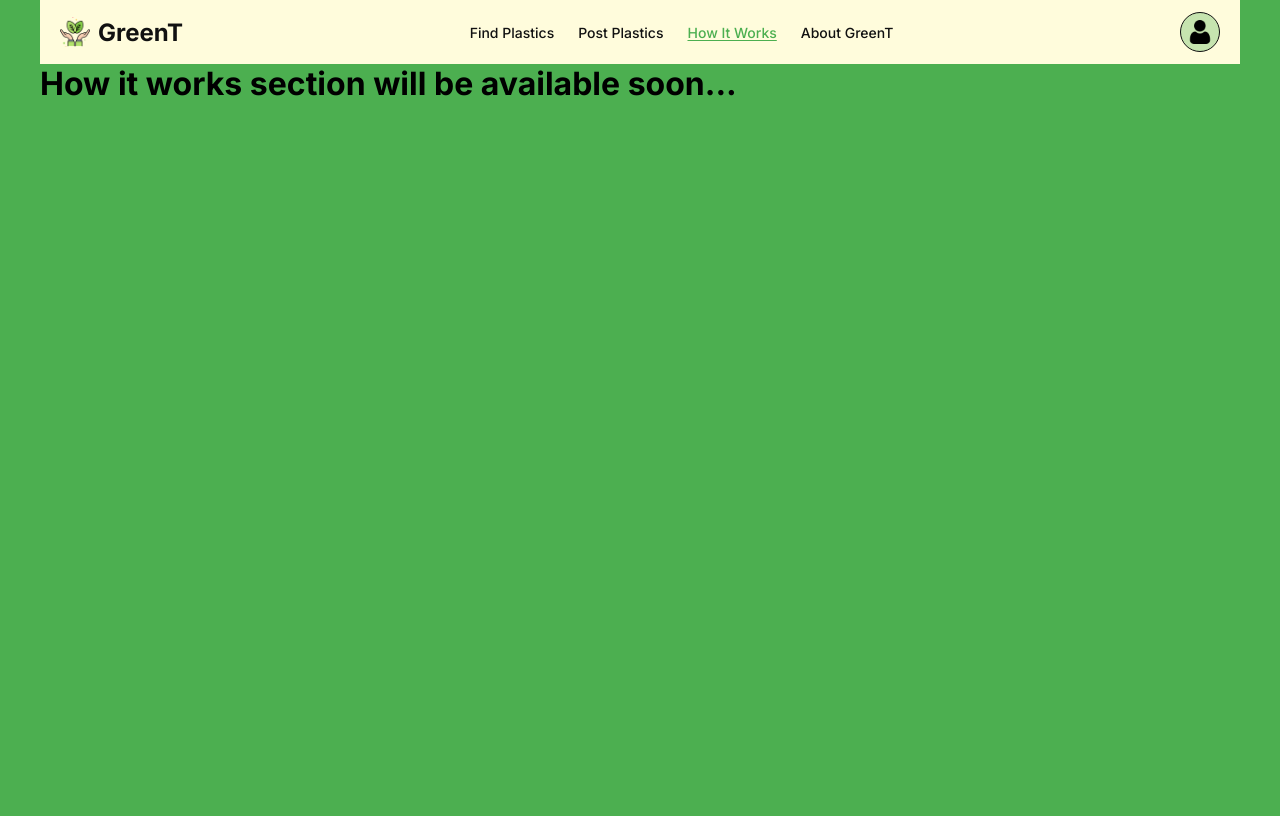
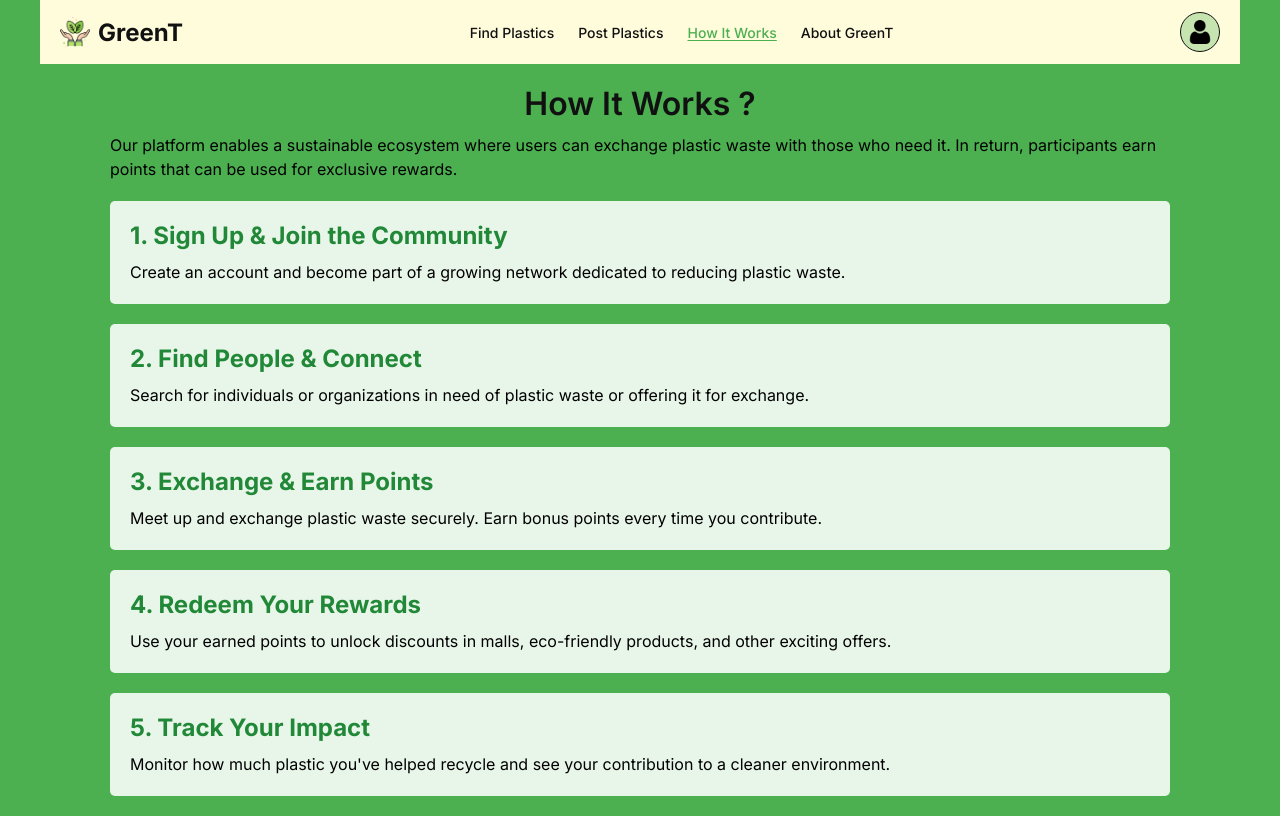
Before and after one commit to rayenrsalhi9/greenT, a React (Vite) app: page /howToUse in a window 1280 px wide. Built offline with nearby package versions, Linux system fonts and the light colour scheme.

Commit message:
added how it works section.

```diff
--- a/src/pages/HowItWorks.jsx
+++ b/src/pages/HowItWorks.jsx
@@ -1,7 +1,35 @@
-import React from 'react'
+import '../styles/HowItWorks.css'
 
 export default function HowItWorks() {
   return (
-    <h1>How it works section will be available soon...</h1>
+    <section className="how-it-works">
+        <h1>How It Works ?</h1>
+        <p>Our platform enables a sustainable ecosystem where users can exchange plastic waste with those who need it. In return, participants earn points that can be used for exclusive rewards.</p>
+
+        <div class="step">
+            <h2>1. Sign Up & Join the Community</h2>
+            <p>Create an account and become part of a growing network dedicated to reducing plastic waste.</p>
+        </div>
+
+        <div class="step">
+            <h2>2. Find People & Connect</h2>
+            <p>Search for individuals or organizations in need of plastic waste or offering it for exchange.</p>
+        </div>
+
+        <div class="step">
+            <h2>3. Exchange & Earn Points</h2>
+            <p>Meet up and exchange plastic waste securely. Earn bonus points every time you contribute.</p>
+        </div>
+
+        <div class="step">
+            <h2>4. Redeem Your Rewards</h2>
+            <p>Use your earned points to unlock discounts in malls, eco-friendly products, and other exciting offers.</p>
+        </div>
+
+        <div class="step">
+            <h2>5. Track Your Impact</h2>
+            <p>Monitor how much plastic you've helped recycle and see your contribution to a cleaner environment.</p>
+        </div>
+    </section>
   )
 }
--- /dev/null
+++ b/src/styles/HowItWorks.css
@@ -0,0 +1,29 @@
+.how-it-works {
+    max-width: 1100px;
+    margin: 20px auto;
+    padding-left: 20px;
+    padding-right: 20px;
+}
+
+.how-it-works h1 {
+    color: #111;
+    font-weight: 600;
+    font-size: 32px;
+    text-align: center;
+}
+
+.how-it-works p {
+    margin-top: 10px;
+    line-height: 1.5;
+}
+
+.how-it-works .step {
+    margin: 20px 0;
+    padding: 20px;
+    background: #e8f5e9;
+    border-radius: 5px;
+    text-align: left;
+}
+.how-it-works .step h2 {
+    color: #218838;
+}
```
